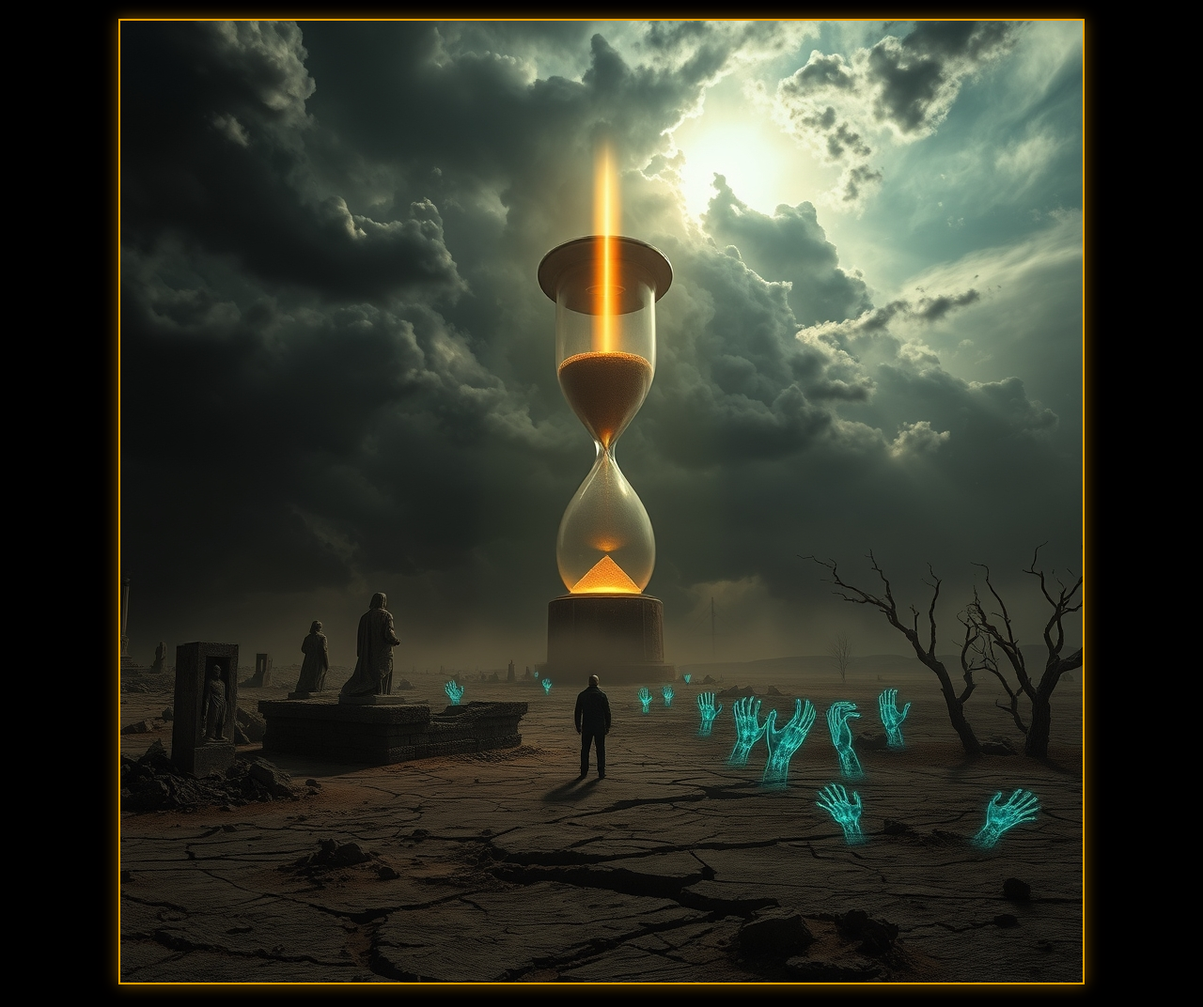
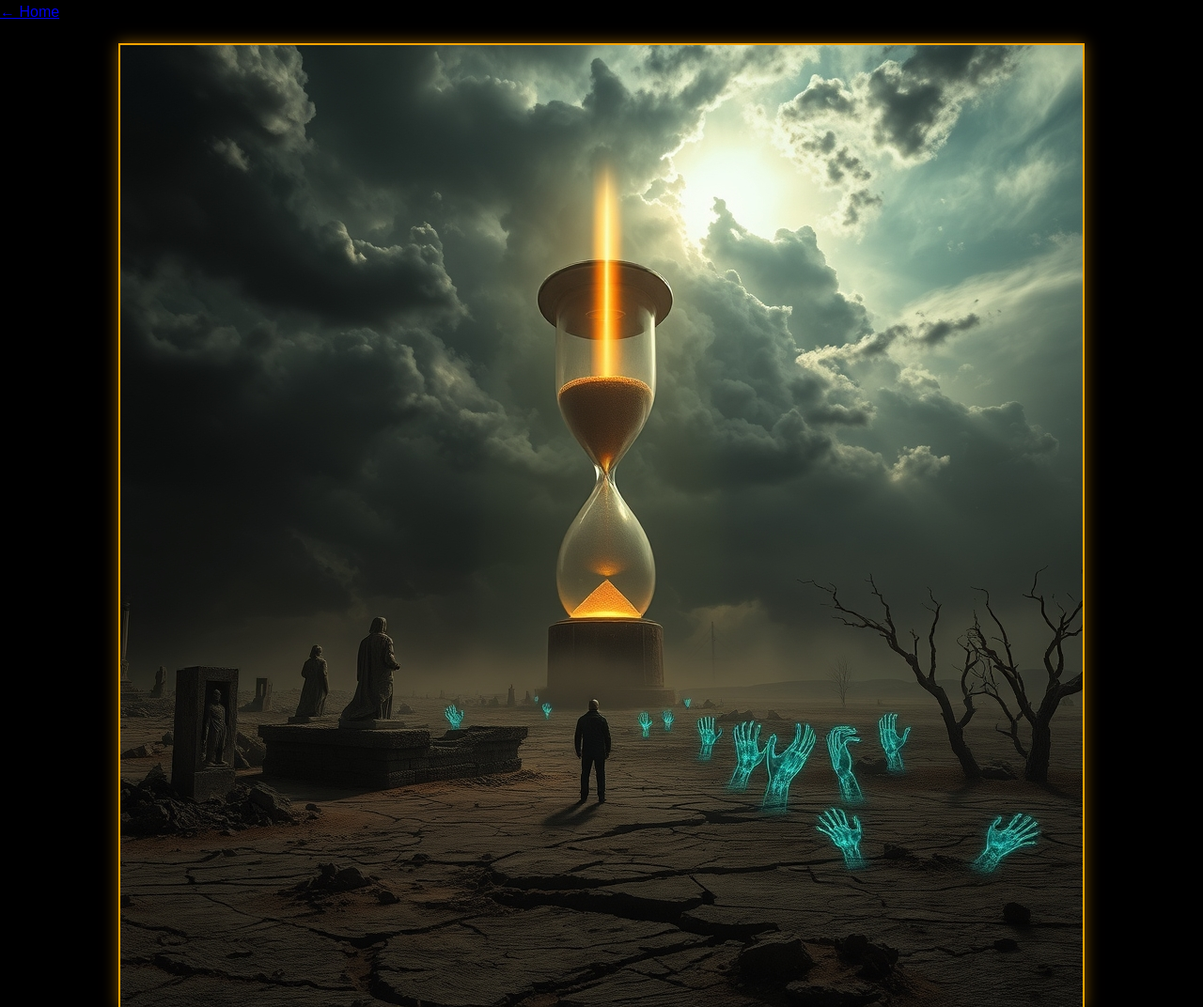
Before and after one commit to fevzikilas/blog-agent, a plain HTML site: page blogs/Ölümün Karşısında İnsan_1: Dehşet Yönetim Kuramı.html in a window 1280 px wide. Shown: the top 1072 px of the page at 94% size. Drawn offline with Linux system fonts and the light colour scheme.

Commit message:
Update Ölümün Karşısında İnsan_1: Dehşet Yönetim Kuramı.html

```diff
--- a/blogs/Ölümün Karşısında İnsan_1: Dehşet Yönetim Kuramı.html
+++ b/blogs/Ölümün Karşısında İnsan_1: Dehşet Yönetim Kuramı.html
@@ -48,6 +48,7 @@
     </style>
 </head>
 <body>
+    <a href="../../blog-agent" class="home-button">← Home</a>
     <header>
         <img src="../Ölümün Karşısında İnsan_1: Dehşet Yönetim Kuramı.jpg" alt="Terror Management Theory Banner">
         <h1>Humans in the Face of Death: Terror Management Theory</h1>
```
